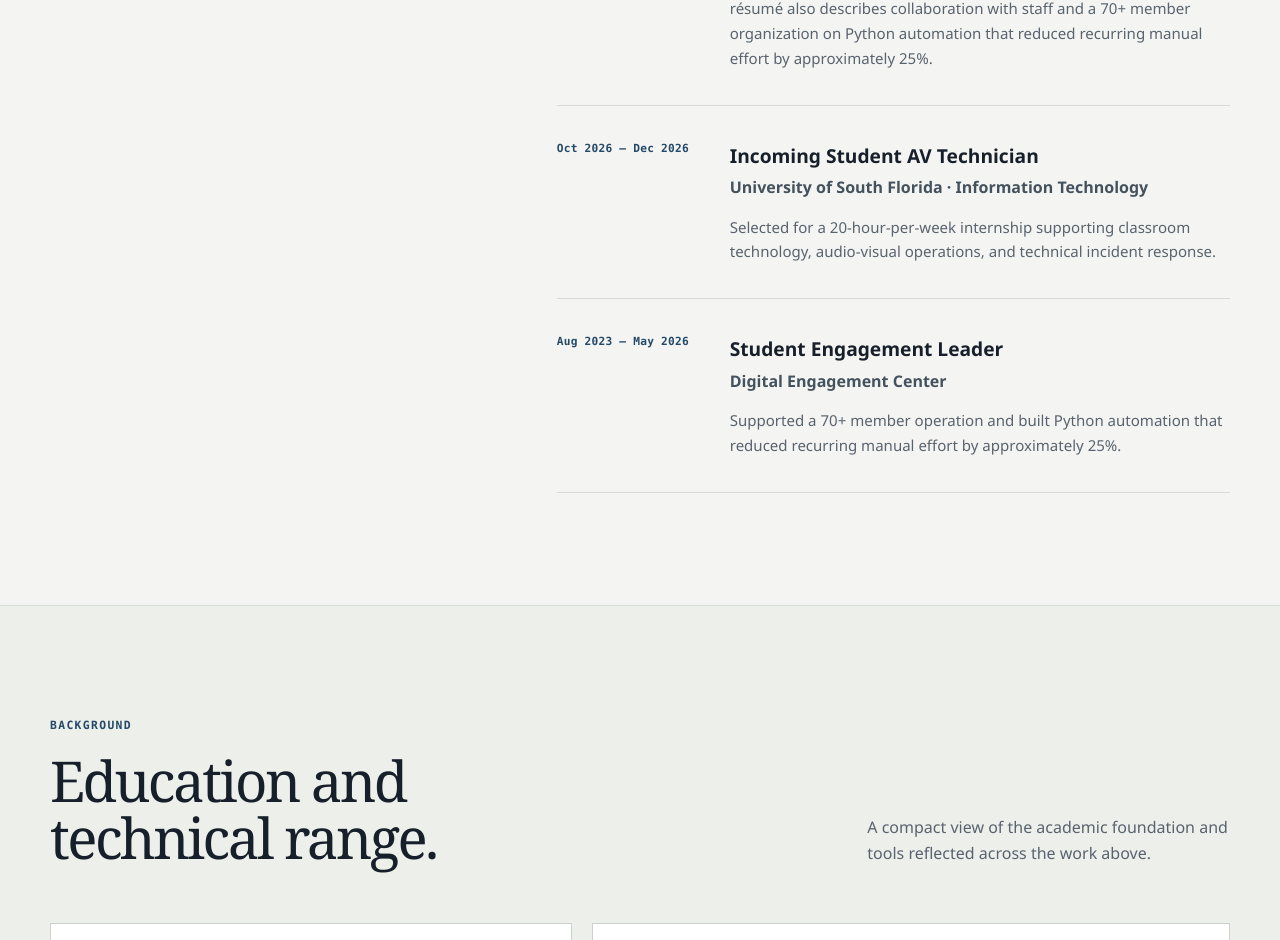
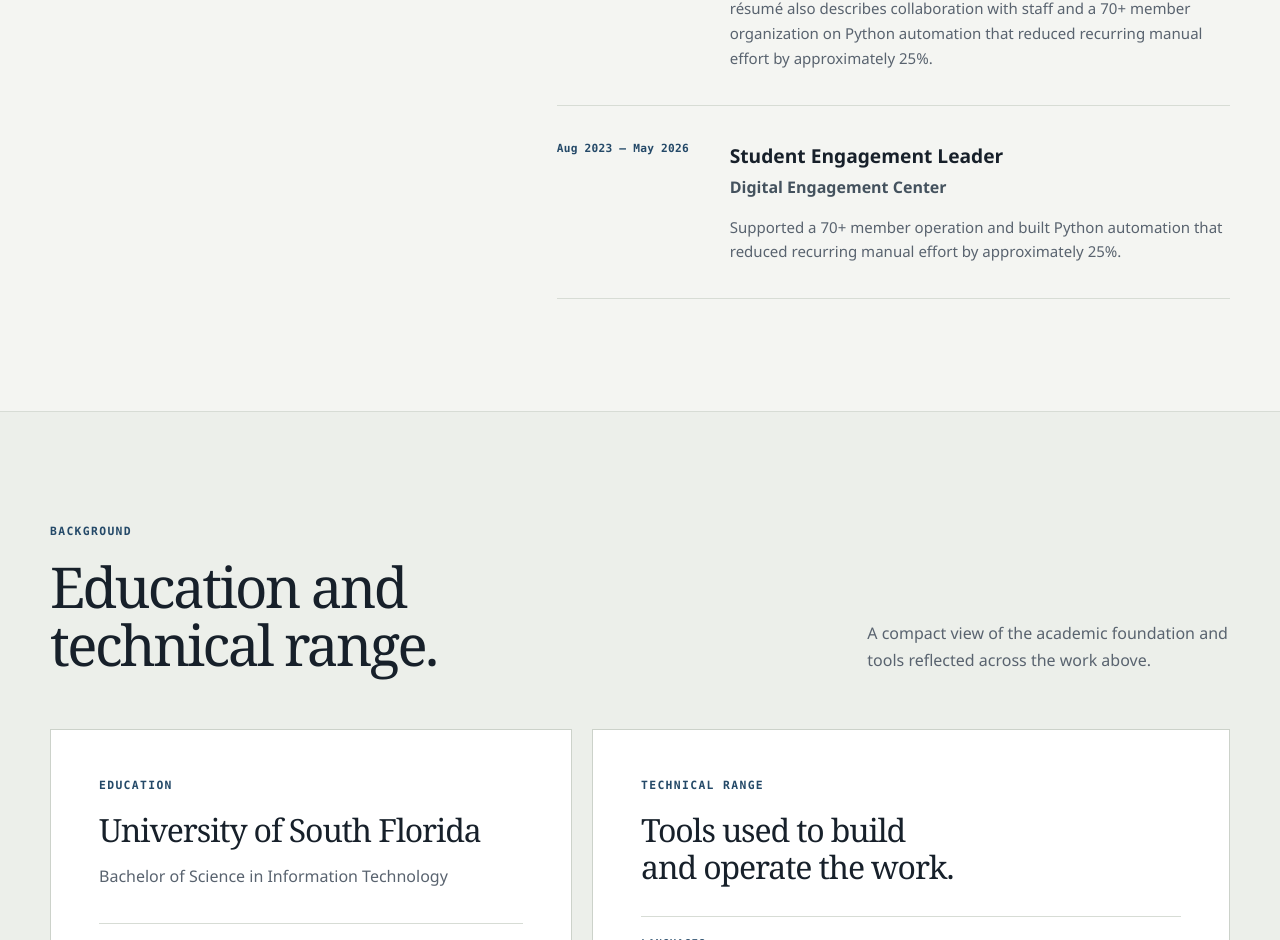
Before and after one commit to kanishk-sc/portfolio, a React (Vite) app: page / in a window 1280 px wide. Shown: the part 3017-3957 px from the top of the page. Built offline with nearby package versions, Linux system fonts and the light colour scheme.

Commit message:
Remove superseded incoming technician experience

```diff
--- a/src/pages/About.jsx
+++ b/src/pages/About.jsx
@@ -1,7 +1,6 @@
 const experience = [
   { role: "IT Support Intern – Classroom Technology", organization: "University of South Florida · Information Technology", dates: "Oct 2026 – Present", description: "Troubleshoot classroom technology, collaboration software, audio/video systems, and connectivity issues for faculty and students. Monitor alerts, investigate failures, document recurring issues and resolutions, and coordinate with Classroom AV Operations to restore services." },
   { role: "AI & Data Engineering Intern", organization: "Eximiuz Technologies", dates: "Jun 2026 – Aug 2026", description: "Built Python, FastAPI, and SQL-backed services, integrated OpenAI and Claude APIs for structured workflows, and supported delivery through automated tests and GitHub Actions. Worked remotely on REST APIs, validation logic, and ETL workflows; debugged services using logs, SQL, tests, and root-cause analysis. Automated testing and deployment and documented implementation decisions. The updated résumé also describes collaboration with staff and a 70+ member organization on Python automation that reduced recurring manual effort by approximately 25%." },
-  { role: "Incoming Student AV Technician", organization: "University of South Florida · Information Technology", dates: "Oct 2026 – Dec 2026", description: "Selected for a 20-hour-per-week internship supporting classroom technology, audio-visual operations, and technical incident response." },
   { role: "Student Engagement Leader", organization: "Digital Engagement Center", dates: "Aug 2023 – May 2026", description: "Supported a 70+ member operation and built Python automation that reduced recurring manual effort by approximately 25%." },
 ];
 
```
Also changed, not shown: 1 other file (tests, documents, lock files or other folders).
